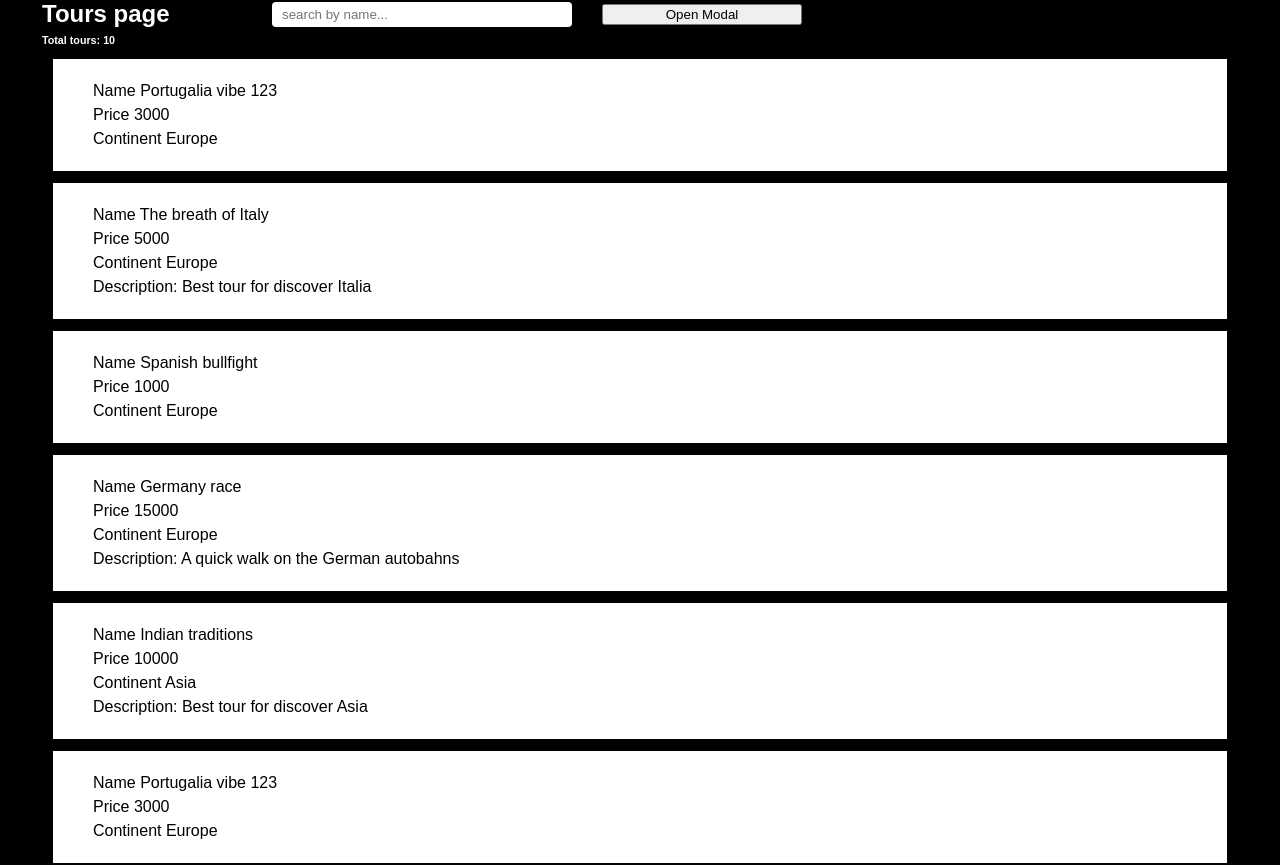
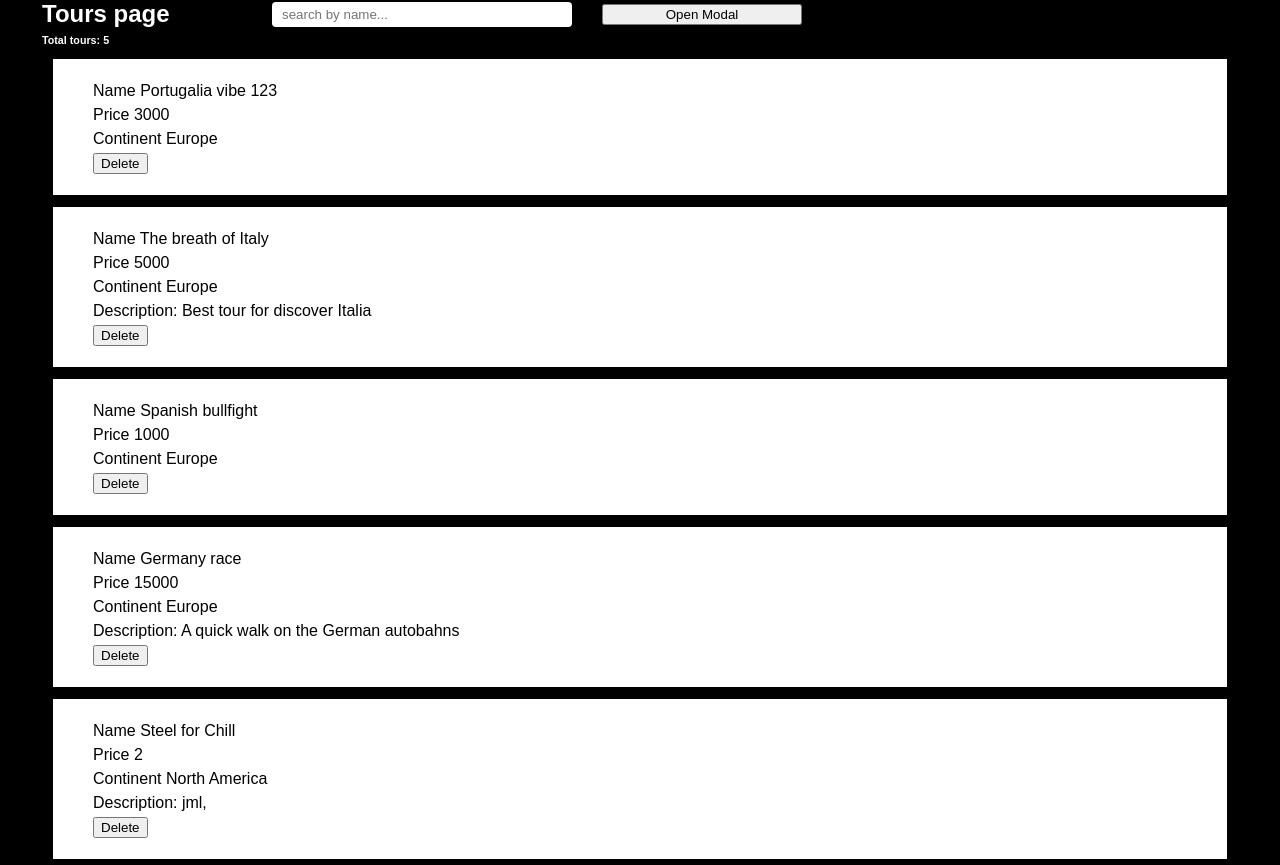
Before and after one commit to sk6k/I-Tour, a React (Create React App) app: page / in a window 1280 px wide. Shown: the part 346-1211 px from the top of the page. Built offline with nearby package versions, Linux system fonts and the light colour scheme; data requests are answered from the project's data file.

Commit message:
module 3 lesson 2

```diff
--- a/package.json
+++ b/package.json
@@ -6,6 +6,7 @@
 		"@testing-library/jest-dom": "^5.16.5",
 		"@testing-library/react": "^13.4.0",
 		"@testing-library/user-event": "^13.5.0",
+		"axios": "^1.3.6",
 		"clsx": "^1.2.1",
 		"lodash.debounce": "^4.0.8",
 		"moment": "^2.29.4",
@@ -19,6 +20,7 @@
 	},
 	"scripts": {
 		"start": "react-scripts start",
+		"server": "json-server -w server/db.json -p 3001",
 		"build": "react-scripts build",
 		"test": "react-scripts test",
 		"eject": "react-scripts eject"
--- /dev/null
+++ b/server/db.json
@@ -0,0 +1,37 @@
+{
+  "tours": [
+    {
+      "id": 1,
+      "name": "Portugalia vibe 123",
+      "price": 3000,
+      "continent": "Europe"
+    },
+    {
+      "id": 2,
+      "name": "The breath of Italy",
+      "price": 5000,
+      "continent": "Europe",
+      "description": "Best tour for discover Italia"
+    },
+    {
+      "id": 3,
+      "name": "Spanish bullfight",
+      "price": 1000,
+      "continent": "Europe"
+    },
+    {
+      "id": 4,
+      "name": "Germany race",
+      "price": 15000,
+      "continent": "Europe",
+      "description": "A quick walk on the German autobahns"
+    },
+    {
+      "name": "Steel for Chill",
+      "price": "2",
+      "continent": "North America",
+      "description": "jml,",
+      "id": 5
+    }
+  ]
+}
--- /dev/null
+++ b/src/api/config.js
@@ -0,0 +1,9 @@
+import axios from 'axios';
+
+import { API_URL } from 'constants/api';
+
+const HTTPClient = axios.create({
+	baseURL: API_URL,
+});
+
+export default HTTPClient;
--- a/src/api/index.js
+++ /dev/null
@@ -1,12 +0,0 @@
-import { toursArray } from 'constants';
-
-export const fethTours = () => {
-	return new Promise((resolve, reject) => {
-		setTimeout(() => {
-			resolve({
-				total_items: toursArray.length,
-				items: [...toursArray],
-			});
-		}, 2000);
-	});
-};
--- /dev/null
+++ b/src/api/tours.js
@@ -0,0 +1,20 @@
+import HTTPClient from './config';
+
+const fetchTours = (query = false) => {
+	const requestURL = query ? `/tours?name_like=${query.trim()}` : '/tours';
+
+	return HTTPClient.get(requestURL).then(({ data }) => ({
+		total_items: data.length,
+		items: data,
+	}));
+};
+
+const addTour = (tour) => {
+	return HTTPClient.post('./tours', tour);
+};
+
+const deleteTourById = (tourId) => {
+	return HTTPClient.delete(`./tours/${tourId}`);
+};
+
+export { fetchTours, addTour, deleteTourById };
--- a/src/components/tours-form/ToursForm.js
+++ b/src/components/tours-form/ToursForm.js
@@ -31,12 +31,8 @@ class ToursForm extends Component {
 
 	handleSubmit = (e) => {
 		e.preventDefault();
-		const newTour = {
-			...this.state,
-			id: Math.round(Math.random() * 1000000),
-		};
 
-		this.props.onAddFunc(newTour);
+		this.props.onAddFunc({ ...this.state });
 		alert('New tour was added');
 		this.setState(initialState);
 		this.props.onClose();
--- a/src/components/tours-item/ToursItem.js
+++ b/src/components/tours-item/ToursItem.js
@@ -3,7 +3,7 @@ import './Tours-item.scss';
 import clsx from 'clsx';
 import { DARK, LIGHT } from 'constants';
 
-const ToursItem = ({ name, price, continent, description, theme }) => {
+const ToursItem = ({ id, name, price, continent, description, theme, onDelete }) => {
 	return (
 		<li
 			className={clsx('tours-item', {
@@ -14,6 +14,12 @@ const ToursItem = ({ name, price, continent, description, theme }) => {
 			<p>Price {price}</p>
 			<p>Continent {continent}</p>
 			{description && <p>Description: {description}</p>}
+			<button
+				onClick={() => {
+					onDelete(id);
+				}}>
+				Delete
+			</button>
 		</li>
 	);
 };
@@ -22,7 +28,7 @@ export default ToursItem;
 
 ToursItem.propTypes = {
 	name: PropTypes.string.isRequired,
-	price: PropTypes.number.isRequired,
+	// price: PropTypes.string.isRequired,
 	continent: PropTypes.string.isRequired,
 	description: PropTypes.string,
 };
--- a/src/components/tours/Tours.js
+++ b/src/components/tours/Tours.js
@@ -1,9 +1,11 @@
+import React, { Component } from 'react';
 import ToursItem from '../tours-item';
-import React, { Component } from 'react';
+
+import debounce from 'lodash.debounce';
+
 import './Tours.scss';
-import debounce from 'lodash.debounce';
 import ToursForm from 'components/tours-form/ToursForm';
-import { fethTours } from 'api';
+import { addTour, deleteTourById, fetchTours } from 'api/tours';
 import moment from 'moment/moment';
 
 class Tours extends Component {
@@ -11,6 +13,7 @@ class Tours extends Component {
 		query: '',
 		visibleModal: false,
 		isLoading: false,
+		isError: false,
 		lastUpdateTime: null,
 		tours: {
 			total_items: 0,
@@ -18,32 +21,33 @@ class Tours extends Component {
 		},
 	};
 
-	async componentDidMount() {
+	async handleFetchTours(query) {
+		try {
 			this.setState({ isLoading: true });
-		const response = await fethTours();
+			const response = await fetchTours(query);
 
 			this.setState({
 				tours: response,
 				isLoading: false,
 			});
+		} catch (err) {
+			this.setState({ isLoading: false, isError: true });
+		}
 	}
 
-	getSnapshotBeforeUpdate(prevProps, prevState) {
-		const posTop =
-			window.pageYOffset !== undefined
-				? window.pageYOffset
-				: (document.documentElement || document.body.parentNode || document.body).scrollTop;
-		console.log(posTop);
-
-		return { posTop };
+	async componentDidMount() {
+		this.handleFetchTours();
 	}
 
-	componentDidUpdate(prevProps, prevState, snapshot) {
+	async componentDidUpdate(prevProps, prevState, snapshot) {
 		if (prevProps.theme !== this.props.theme) {
-			console.log('theme was changed');
 			this.setState({
 				lastUpdateTime: moment().format('HH:mm:ss'),
 			});
+		}
+
+		if (prevState.query !== this.state.query) {
+			this.handleFetchTours(this.state.query);
 		}
 	}
 
@@ -55,14 +59,33 @@ class Tours extends Component {
 		this.setState((state) => ({ visibleModal: !state.visibleModal }));
 	};
 
-	handleAddTours = (tour) => {
-		this.setState((state) => ({
-			tours: [...state.tours, tour],
-		}));
+	handleAddTours = async (tour) => {
+		try {
+			await addTour(tour);
+			console.log('work');
+			const response = await fetchTours();
+			this.setState({
+				tours: response,
+				isLoading: false,
+			});
+		} catch (err) {
+			this.setState({ isError: true });
+		}
+	};
+
+	handleDeleteTours = async (tourId) => {
+		console.log(tourId);
+
+		await deleteTourById(tourId);
+		const response = await fetchTours();
+		this.setState({
+			tours: response,
+			isLoading: false,
+		});
 	};
 
 	render() {
-		const { query, tours, visibleModal, isLoading, lastUpdateTime } = this.state;
+		const { tours, visibleModal, isLoading, isError, lastUpdateTime } = this.state;
 		return (
 			<>
 				<ToursForm
@@ -76,7 +99,6 @@ class Tours extends Component {
 						<input
 							type='text'
 							placeholder='search by name...'
-							// value={query}
 							onChange={debounce(this.handleChangeQuery, 1000)}
 						/>
 						<button onClick={this.handleToggleModal}>Open Modal</button>
@@ -85,14 +107,23 @@ class Tours extends Component {
 					{isLoading ? (
 						<div>loading...</div>
 					) : (
+						<>
+							{isError ? (
+								<div>Something went wrong</div>
+							) : (
 								<ul>
 									<h6>Total tours: {tours.total_items}</h6>
-							{tours.items
-								.filter((item) => item.name.toLocaleLowerCase().includes(query.toLocaleLowerCase()))
-								.map((tour) => (
-									<ToursItem key={tour.id} {...tour} {...this.props} />
+									{tours.items.map((tour) => (
+										<ToursItem
+											key={tour.id}
+											onDelete={this.handleDeleteTours}
+											{...tour}
+											{...this.props}
+										/>
 									))}
 								</ul>
+							)}
+						</>
 					)}
 				</section>
 			</>
--- /dev/null
+++ b/src/constants/api.js
@@ -0,0 +1 @@
+export const API_URL = 'http://localhost:3001';
```
Also changed, not shown: 1 other file (tests, documents, lock files or other folders). Lines whose indentation alone changed are shown as unchanged.
